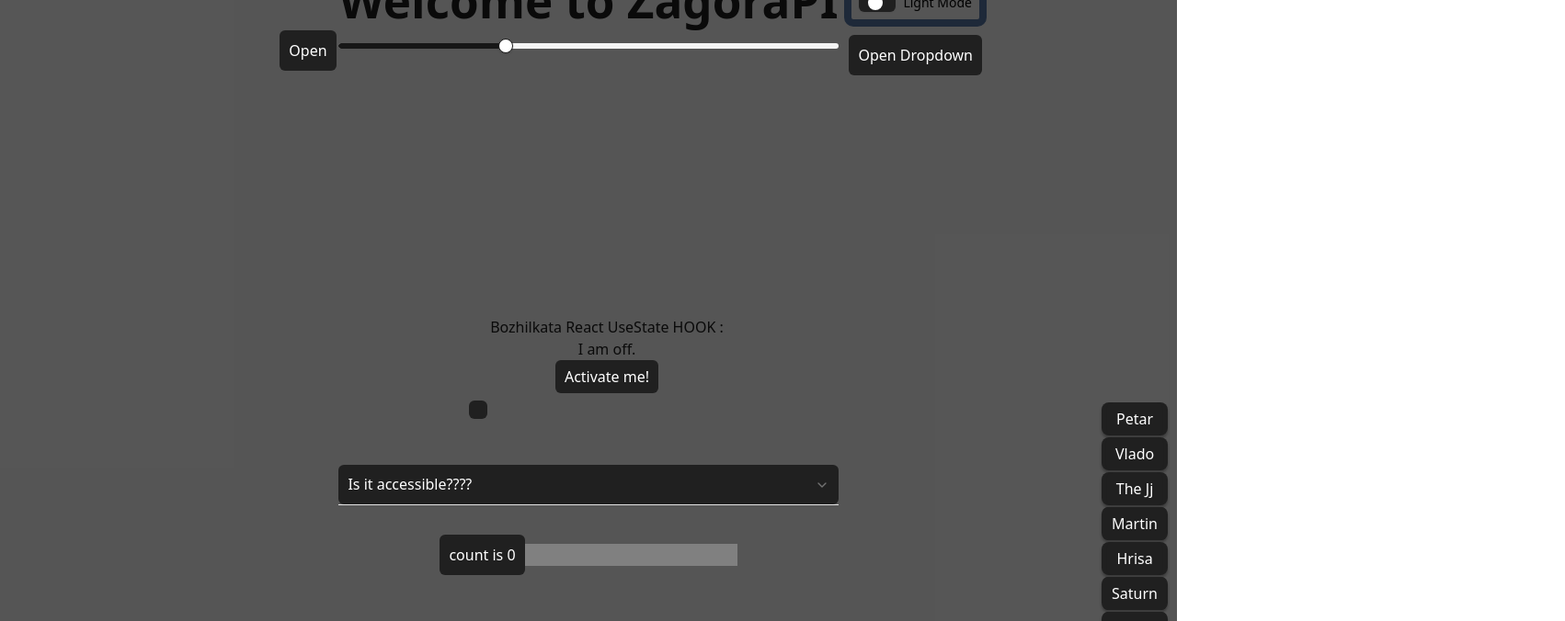
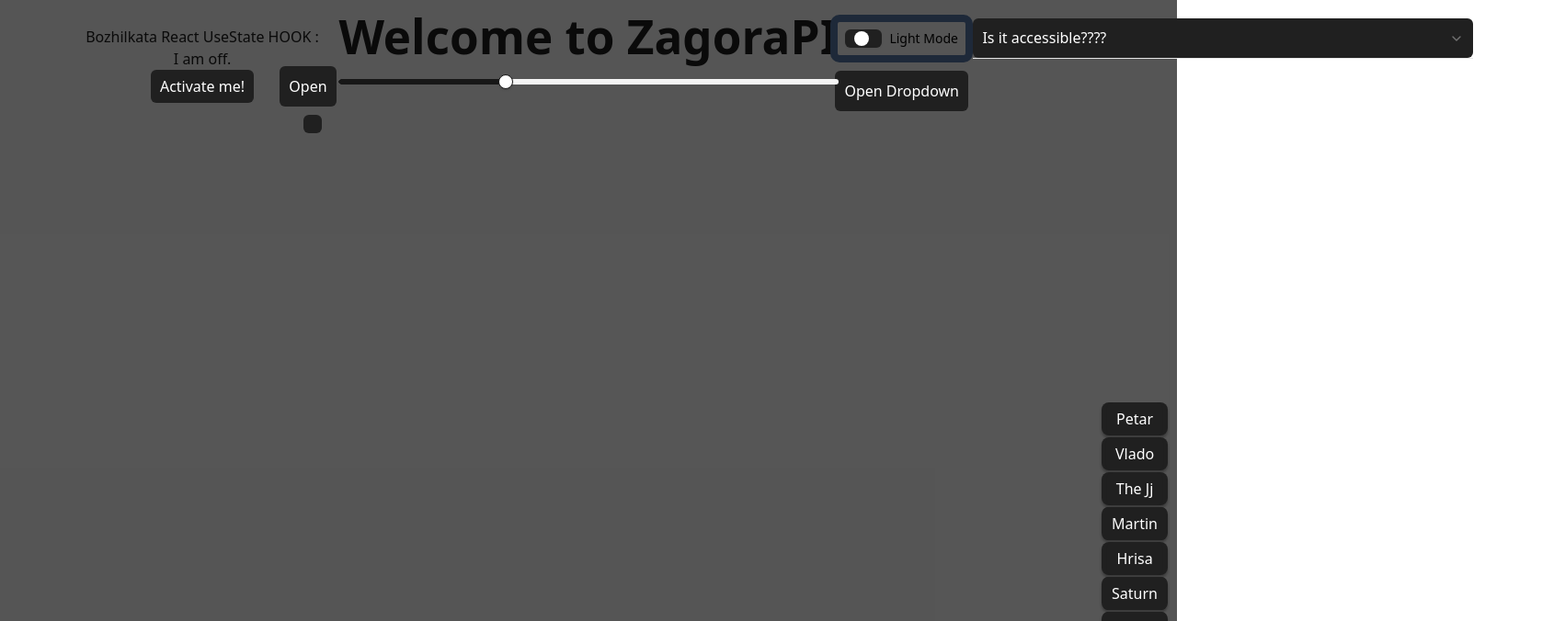
Before and after one commit to ZagoraPI/Tech-Titans, a React (Vite) app: page / in a window 1280 px wide. Shown: the top 676 px of the page at 92% size, 1702 px wide, since content can reach past the window. Built offline with nearby package versions, Linux system fonts and the light colour scheme.

Commit message:
Style: Changed the positon of Accouderon, Checkbox, Counter, and added Vladilena_Form

```diff
--- a/src/App.tsx
+++ b/src/App.tsx
@@ -62,7 +62,7 @@ function App() {
               </Link>
             </div>
 
-          <div style={{ display: "flex", alignItems: "center", position: "relative", top: "-160px", left: "555px" }}>
+          <div style={{ display: "flex", alignItems: "center", position: "relative", top: "-160px", left: "540px" }}>
               <TheJj />
             </div>
 
@@ -77,7 +77,7 @@ function App() {
             </Popover>
            </div>
 
-            <div style={{ display: "flex", alignItems: "center", position: "relative", top: "-315px", left: "550px" }}>
+            <div style={{ display: "flex", alignItems: "center", position: "relative", top: "-315px", left: "535px" }}>
               <ThemeSwitch />
             </div>
 
@@ -92,18 +92,19 @@ function App() {
               </div>
             )}
 
-            <div style={{ marginBottom: "50px", marginLeft: "40px" }}>
+            <div style={{position: "relative", alignItems:"center", top: "-355px", left: "-420px"}}>
               <h2>Bozhilkata React UseState HOOK :</h2>
               <p>I am {activated ? "on" : "off"}.</p>
               <Button type="button" onClick={() => setActivated(!activated)}>
                 {activated ? "Deactivate me!" : "Activate me!"}
               </Button>
             </div>
-            <div style={{ position: "relative", top: "-50px", left: "-120px" }}>
+
+            <div style={{ position: "relative", top: "-350px", left: "-300px" }}>
             <Checkbox />
             </div>
 
-            <div >
+            <div style={{ alignItems:"center", position: "relative", top: "-475px", left: "690px" }}>
             <Accordion type="single" collapsible>
               <AccordionItem value="item-1">
                 <AccordionTrigger>Is it accessible????</AccordionTrigger>
@@ -112,11 +113,11 @@ function App() {
             </Accordion>
             </div>
 
-            <div className="card">
+            <div style={{ position: "relative", bottom: "-160px"}}>
               <button onClick={() => setCount(count + 1)}>
                 count is {count}
               </button>
-              <TextBox count1={count} style={{ color: 'white', backgroundColor: 'blue' }} />
+              <TextBox count1={count} />
             </div>
 
             <div className="bottom-left-container">
@@ -135,6 +136,10 @@ function App() {
               <Link to="/users-page">
                 <Button>Users Page</Button>
               </Link>
+            </div>
+
+            <div style={{ position: "relative", top: "180px", left: "790px" }}>
+              <Vladilena_Form />
             </div>
 
             <div className="bottom-right-stack"
```
